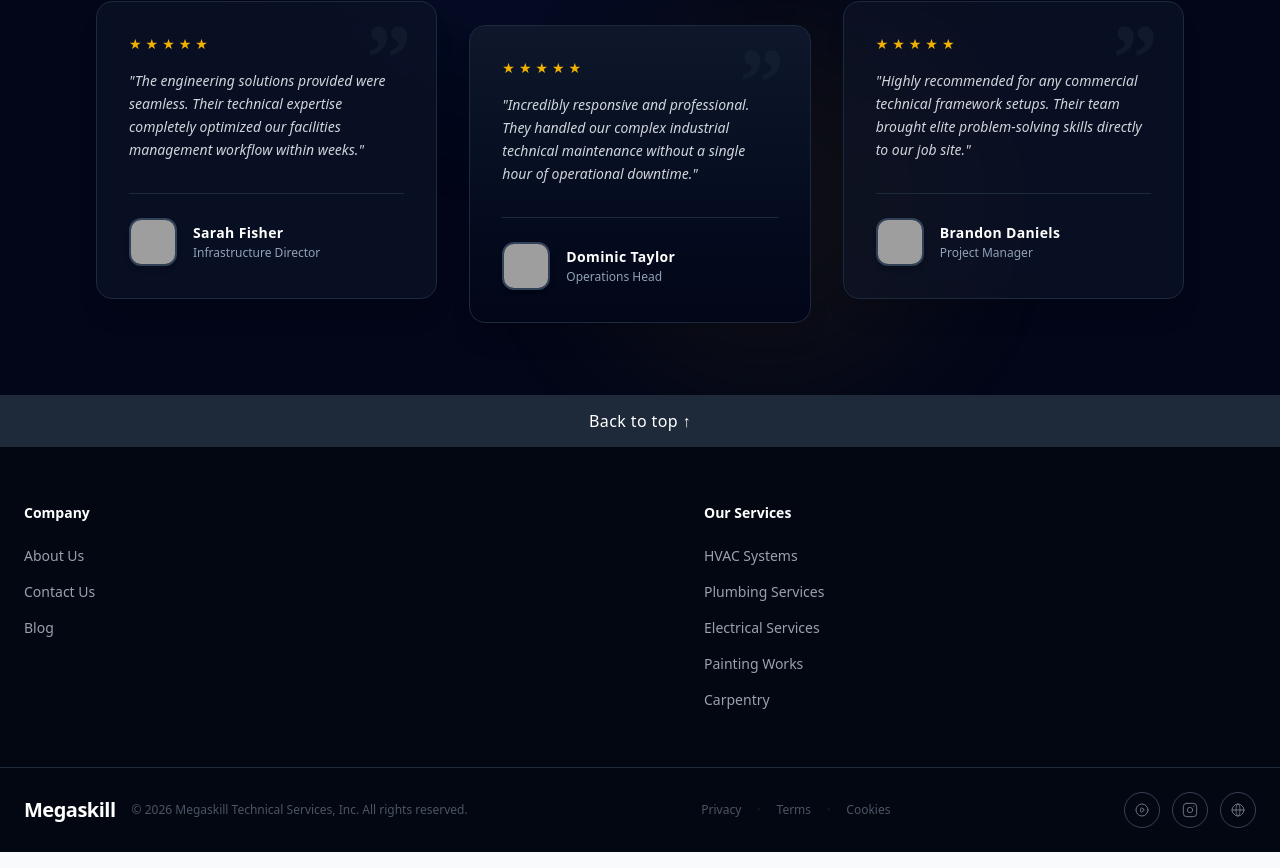
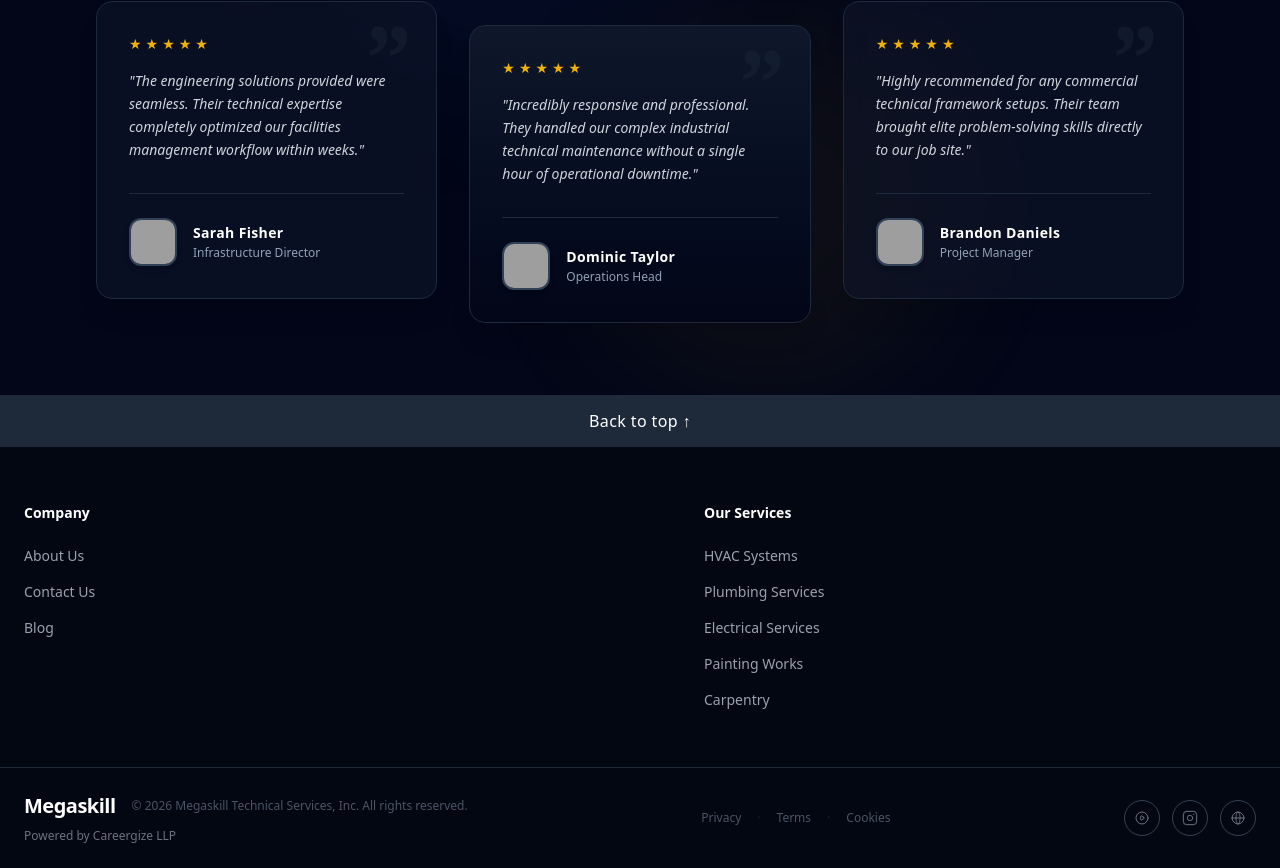
Before and after one commit to vinxba/Mega-skill-UI, a React (Vite) app: page / in a window 1280 px wide. Shown: the part 2920-3788 px from the top of the page. Built offline with nearby package versions, Linux system fonts and the light colour scheme; grey boxes are pictures that could not be loaded.

Commit message:
powerd_by_added

```diff
--- a/src/components/footer.jsx
+++ b/src/components/footer.jsx
@@ -58,9 +58,12 @@ export default function Footer() {
 
       {/* Bottom bar */}
       <div className="max-w-7xl mx-auto px-6 py-6 flex flex-col md:flex-row items-center justify-between gap-4">
-        <div className="flex items-center gap-4">
-          <span className="text-white font-extrabold text-xl tracking-tight">Megaskill</span>
-          <span className="text-xs text-gray-600 hidden sm:block">© 2026 Megaskill Technical Services, Inc. All rights reserved.</span>
+        <div className="flex flex-col gap-2">
+          <div className="flex items-center gap-4">
+            <span className="text-white font-extrabold text-xl tracking-tight">Megaskill</span>
+            <span className="text-xs text-gray-600 hidden sm:block">© 2026 Megaskill Technical Services, Inc. All rights reserved.</span>
+          </div>
+          <span className="text-xs text-gray-500">Powered by Careergize LLP</span>
         </div>
 
         <div className="flex items-center gap-4 text-xs text-gray-600">
```
